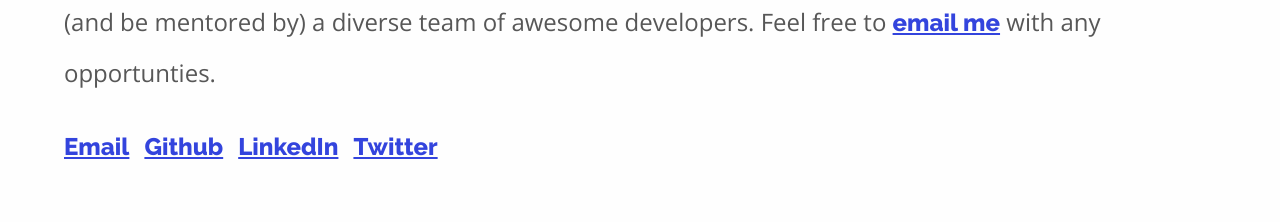
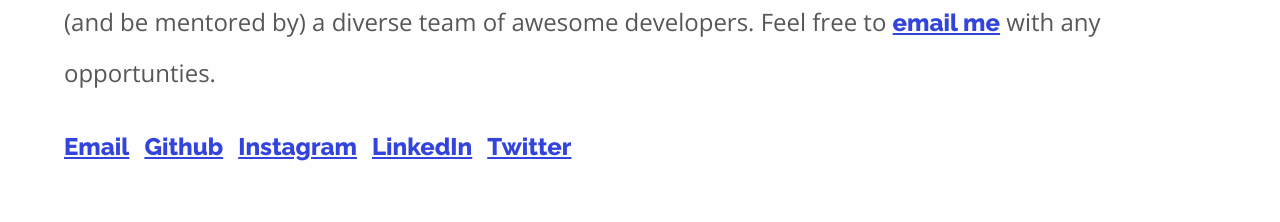
Before and after one commit to adriantoddross/portfolio, a React (Create React App) app: page / in a window 1280 px wide. Shown: the part 860-1082 px from the top of the page. Built offline with nearby package versions, Linux system fonts and the light colour scheme.

Commit message:
Add Instagram

```diff
--- a/src/components/Links.js
+++ b/src/components/Links.js
@@ -12,6 +12,9 @@
           <a className='github' href="https://github.com/adriantoddross" target="_blank" rel="noopener noreferrer">Github</a>
         </li>
         <li>
+          <a className='' href="https://www.instagram.com/adriantoddross/" target="_blank" rel="noopener noreferrer">Instagram</a>
+        </li>
+        <li>
           <a className='linkedin' href="www.linkedin.com/in/adriantoddross" target="_blank" rel="noopener noreferrer">LinkedIn</a>
         </li>
         <li>
```
